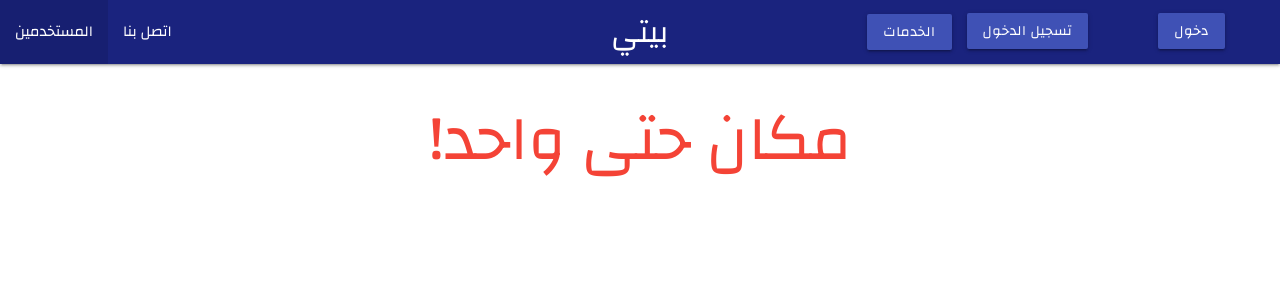
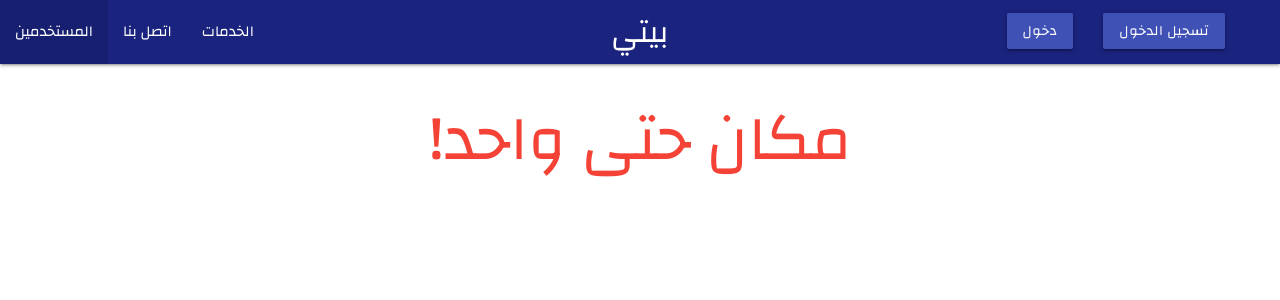
Before and after one commit to Adetec/home-service, a Python web app: template templates/users.html in a window 1280 px wide. Shown: the top 300 px of the page. Run offline with Jinja, Linux system fonts and the light colour scheme; the template is opened without the code that fills it, so the values that code supplies are empty.

Commit message:
style: Improve navbar display

```diff
--- a/templates/nav.html
+++ b/templates/nav.html
@@ -5,28 +5,24 @@
                 <ul class="hide-on-med-and-down">
                     <li><a href="{{ url_for('display_users') }}">المستخدمين</a></li>
                     <li><a href="#">اتصل بنا</a></li>
+                    <!-- Dropdown Trigger -->
+                    <li>
+                        <a class='dropdown-trigger hover' href='#' data-target='dropdown1'>الخدمات</a>
+                    </li>
                 </ul>
+                <ul class="right hide-on-med-and-down row">
                 {% if logged_user %}
-                <ul class="right hide-on-med-and-down row">
                     <li>
-                        <div class="btn indigo btn-floating tooltipped" data-position="bottom" data-tooltip="I am login_session['username']">
-                            <img class="responsive-img" src="" alt="">
+                        <div class="btn white btn-floating tooltipped" data-position="bottom" data-tooltip="I am login_session['username']">
+                            <img class="responsive-img" src="static/img/users-profile/{{ logged_user.image }}" alt="">
                         </div>
                     </li>
                     <li><a class="radius red btn" href="#">خروج</a></li>
+                {% else %}
+                    <li><a class="radius indigo btn" href="{{ url_for('login') }}">دخول</a></li>
+                    <li><a class="radius indigo btn" href="{{ url_for('register') }}">تسجيل الدخول</a></li>
+                {% endif %}
                 </ul>
-                {% else %}
-                    <ul class="right hide-on-med-and-down row">
-                        <li><a class="radius indigo btn" href="{{ url_for('login') }}">دخول</a></li>
-                    </ul>
-
-                    <ul class="right hide-on-med-and-down row">
-                        <li><a class="radius indigo btn" href="{{ url_for('register') }}">تسجيل الدخول</a></li>
-                    </ul>
-
-                {% endif %}
-            <!-- Dropdown Trigger -->
-            <a class='dropdown-trigger indigo btn' href='#' data-target='dropdown1'>الخدمات</a>
 
             <!-- Dropdown Structure -->
             <ul id='dropdown1' class='dropdown-content indigo darken-4 z-depth-4'>
@@ -53,7 +49,7 @@
         </ul>
         <!-- Dropdown Trigger -->
         <ul>
-            <li><a class='dropdown-trigger indigo btn' href='#' data-target='dropdown2'>API ENDPOINTS</a></li>
+            <li><a class='dropdown-trigger indigo btn' href='#' data-target='dropdown2'>الخدمات</a></li>
         </ul>
 
         <!-- Dropdown Structure -->
```
